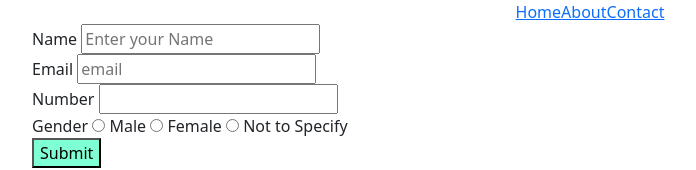
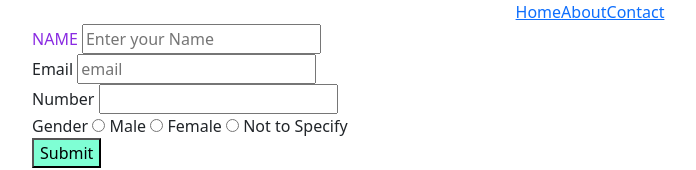
Before and after one commit to tirupathi2219/my-react-app-repo, a React (Create React App) app: page / in a window 1280 px wide. Shown: the top 170 px of the page, without its empty margins (50-746 px from the left). Built offline with nearby package versions, Linux system fonts and the light colour scheme.

Commit message:
name-field

```diff
--- a/src/Home.css
+++ b/src/Home.css
@@ -1,3 +1,8 @@
     .submit-button {
         background-color: aquamarine;
     }
+
+    .name {
+        color: blueviolet;
+        text-transform: uppercase;
+    }
--- a/src/Home.jsx
+++ b/src/Home.jsx
@@ -25,7 +25,7 @@ export default function Home() {
     return (
         <div className='container'>
             <form action="#">
-            <div><label>Name</label> <input type='text' required placeholder='Enter your Name '/> </div>
+            <div className='name'><label>Name</label> <input type='text' required placeholder='Enter your Name '/> </div>
             <div><label>Email</label> <input type='email' placeholder='email' /> </div>
             <div><label>Number</label> <input type='text' onKeyDown={(e)=>{handleMobile(e)}} /> </div>
             <div><label>Gender</label> <input type='radio' name='gender' onChange={(e)=>{handleGender(e)}} /> <label>Male</label> <input type='radio' name='gender' onChange={(e)=>{handleGender(e)}}/> <label>Female</label> <input type='radio' name='gender' onChange={(e)=>{handleGender(e)}}/> <label>Not to Specify</label> </div>
```
